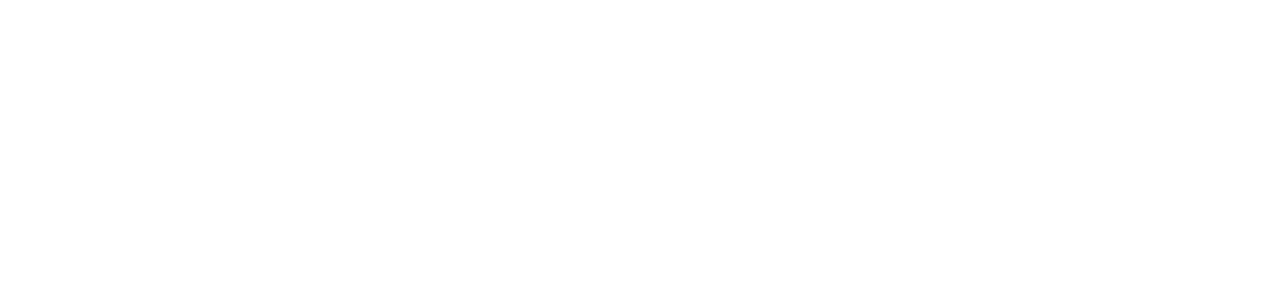
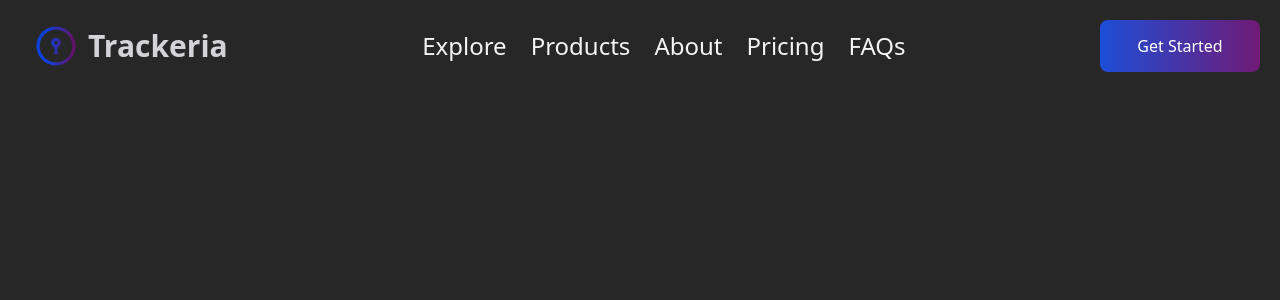
Before and after one commit to DanielBryte/Trackeria, a Next.js app: page / in a window 1280 px wide. Shown: the top 300 px of the page. Built offline with nearby package versions, Linux system fonts and the light colour scheme.

Commit message:
feat: implement navbar component

```diff
--- /dev/null
+++ b/app/components/Layout/Navbar.js
@@ -0,0 +1,119 @@
+"use client";
+import { useState, React, useRef, useEffect } from "react";
+import Logo from "/assets/logo.svg"
+import Image from "next/image";
+export default function Header() {
+
+
+    const [navbar, setNavbar] = useState(false);
+
+    const [isOpen, setIsOpen] = useState(false);
+    const [isActive, setisActive] = useState(false);
+    const [IsAbout, setIsAbout] = useState(false);
+
+    const ref = useRef();
+    const ref1 = useRef();
+    const ref2 = useRef();
+
+    useEffect(() => {
+        function handleClickOutside(event) {
+            if (ref.current && !ref.current.contains(event.target)) {
+                setIsOpen(false);
+            } else if (ref1.current && !ref1.current.contains(event.target)) {
+                setisActive();
+            } else if (ref2.current && !ref2.current.contains(event.target)) {
+                setIsAbout(false);
+            }
+        }
+
+        document.addEventListener("mousedown", handleClickOutside);
+        return () => {
+            document.removeEventListener("mousedown", handleClickOutside);
+        };
+    }, [ref, ref1]);
+
+    return (
+        <header
+            className="flex flex-col items-center text-white"
+        >
+            <div className="m-auto max-w-7xl p-5 flex w-full flex-row flex-wrap items-center justify-between xl:flex-row">
+                <div className="flex pl:1 lg:pl-4 gap-3 items-center justify-center">
+                    <Image
+                        src={Logo}
+                        className="border-r-3 w-9 lg:w-10"
+                        width="40"
+                        height="40"
+                        alt="logo"
+                    />
+                    <span className="text-zinc-300 text-2xl lg:text-3xl font-medium lg:font-bold">Trackeria</span>
+                </div>
+
+                {/* Menubar */}
+                <div className="md:hidden">
+                    <button
+                        className="p-1 rounded-md outline-none "
+                        onClick={() => setNavbar(!navbar)}
+                    >
+                        {navbar ? (
+                            <svg
+                                xmlns="http://www.w3.org/2000/svg"
+                                className="w-6 h-6 text-white"
+                                viewBox="0 0 20 20"
+                                fill="currentColor"
+                            >
+                                <path
+                                    fillRule="evenodd"
+                                    d="M4.293 4.293a1 1 0 011.414 0L10 8.586l4.293-4.293a1 1 0 111.414 1.414L11.414 10l4.293 4.293a1 1 0 01-1.414 1.414L10 11.414l-4.293 4.293a1 1 0 01-1.414-1.414L8.586 10 4.293 5.707a1 1 0 010-1.414z"
+                                    clipRule="evenodd"
+                                />
+                            </svg>
+                        ) : (
+                            <svg
+                                xmlns="http://www.w3.org/2000/svg"
+                                className="w-6 h-6 text-white"
+                                fill="none"
+                                viewBox="0 0 24 24"
+                                stroke="currentColor"
+                                strokeWidth={2}
+                            >
+                                <path
+                                    strokeLinecap="round"
+                                    strokeLinejoin="round"
+                                    d="M4 6h16M4 12h16M4 18h16"
+                                />
+                            </svg>
+                        )}
+                    </button>
+                </div>
+                {/* Menubar */}
+
+
+
+                <div
+                    className={
+                        navbar
+                            ? "flex flex-col items-start lg:my-1 lg:w-auto lg:static lg:inline-block relative gap-6 w-full my-6 space-x-0  lg:space-x-6"
+                            : "hidden md:flex space-x-6 "
+                    }>
+                    <p className="text-zinc-100 text-1xl lg:text-2xl font-normal">Explore</p>
+                    <p className="text-zinc-100 text-1xl lg:text-2xl font-normal">Products</p>
+                    <p className="text-zinc-100 text-1xl lg:text-2xl font-normal">About</p>
+                    <p className="text-zinc-100 text-1xl lg:text-2xl font-normal">Pricing</p>
+                    <p className="text-zinc-100 text-1xl lg:text-2xl font-normal">FAQs</p>
+
+                </div>
+
+                <div
+                    className="hidden md:flex columns-1 gap-5"
+                >
+                    <a
+                        href="/waitlist"
+                        className="flex justify-center items-center btn btn-active border text-1xl md:border-0 w-32 h-12  lg:w-40 lg:h-[52px] bg-gradient-to-r from-blue-700 to-fuchsia-900 rounded-lg"
+                    >
+                        Get Started
+                    </a>
+                </div>
+            </div>
+        </header>
+    );
+}
--- a/app/page.js
+++ b/app/page.js
@@ -1,9 +1,9 @@
-import Image from 'next/image'
+import Navbar from './components/Layout/Navbar'
 
 export default function Home() {
   return (
     <>
-
+     <Navbar />
     </>
   )
 }
--- a/app/styles/globals.css
+++ b/app/styles/globals.css
@@ -9,4 +9,5 @@
   box-sizing: border-box;
   max-width: 100%;
   text-decoration: none;
+  background-color: #272727;
 }
```
Also changed, not shown: assets/logo.svg (added).
